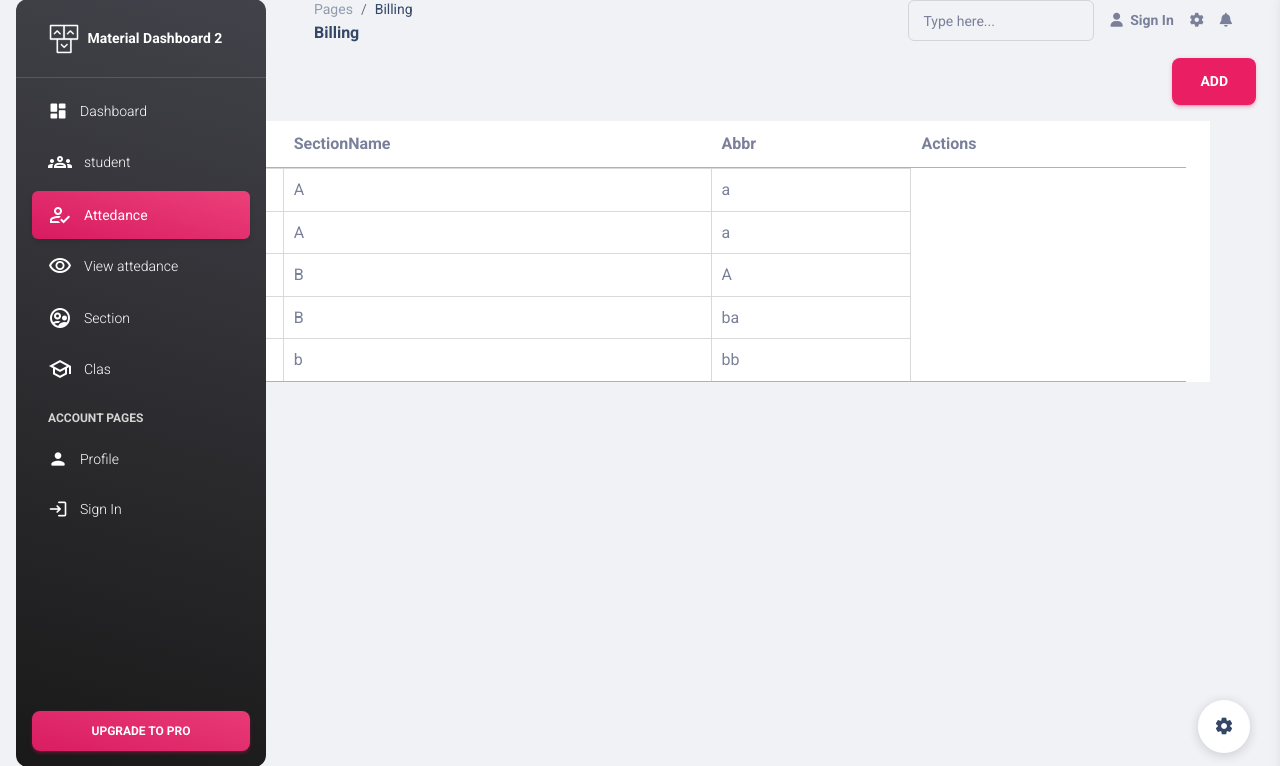
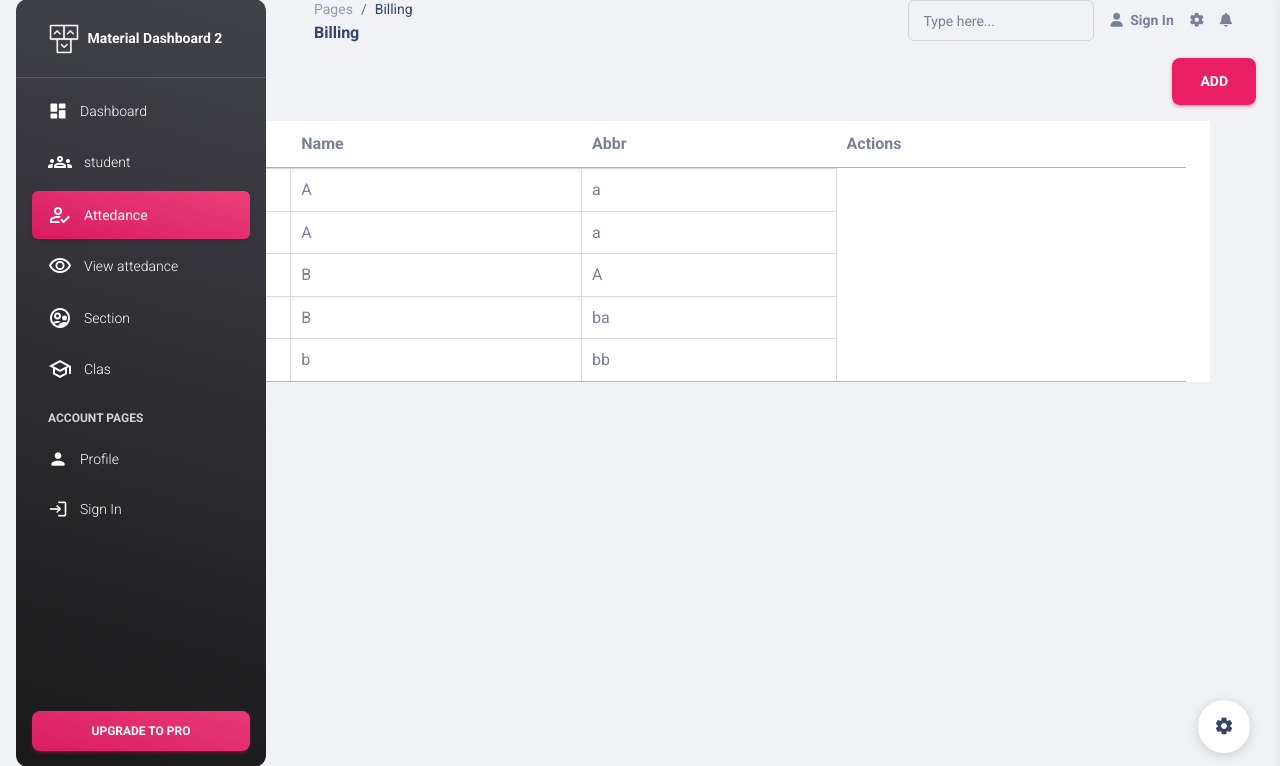
Before and after one commit to AbdirahmanAden3/cool, a PHP site: page /pages/parents.php in a window 1280 px wide. Shown: the part 17-783 px from the top of the page. Run offline with PHP 8.4, Linux system fonts and the light colour scheme; data comes from the database, SQL or seed files in the repository; some libraries are stand-ins or nearby versions.

Commit message:
last update

```diff
--- a/pages/clupdate.php
+++ b/pages/clupdate.php
@@ -196,7 +196,7 @@ require_once("concection.php")
 
     ?>
     <!-- Start  Your Content From Here -->
-
+<!--
     <div class="container">
         <div class="container" style="margin-left: 320px; width: 70%;">
             <form method="post">
@@ -273,7 +273,7 @@ require_once("concection.php")
 
                             </select> -->
 
-    </div>
+    </div> -->
 
 
 
--- a/pages/parents.php
+++ b/pages/parents.php
@@ -344,14 +344,13 @@
     </a>
     <!-- conntenst-->
             <div class="container" style="background:white;">
-      <table id="example" class="cell-border bg-text-white " style="width:100%">
+              <table id="example" class="cell-border bg-text-primary"  >
                 <thead>
                   <tr>
-            <th>#NO</th>
-            <th>SectionName</th>
+                    <th>NO</th>
+                    <th>Name</th>
                     <th>Abbr</th>
                     <th>Actions</th>
-
                   </tr>
                 </thead>
                 <tr>
@@ -362,12 +361,9 @@
           while ($lop = mysqli_fetch_array($result)) {
           ?>
         <tr>
-
           <td><?php echo $lop['id'] ?></td>
           <td><?php echo $lop['className'] ?></td>
           <td><?php echo $lop['Abrr'] ?></td>
-
-
         </tr>
       <?php
           }
--- a/pages/view.php
+++ b/pages/view.php
@@ -255,8 +255,8 @@
     <!-- End Navbar -->
 
 
-    <!-- start here view attedance-->
-    <table class="table table-dark">
+ <!-- start here view attedance -->
+ <table class="table table-dark">
   <thead>
     <tr>
       <th scope="col">ID</th>
```
Also changed, not shown: pages/student.php (+1 -7 lines). Lines whose indentation alone changed are shown as unchanged.
